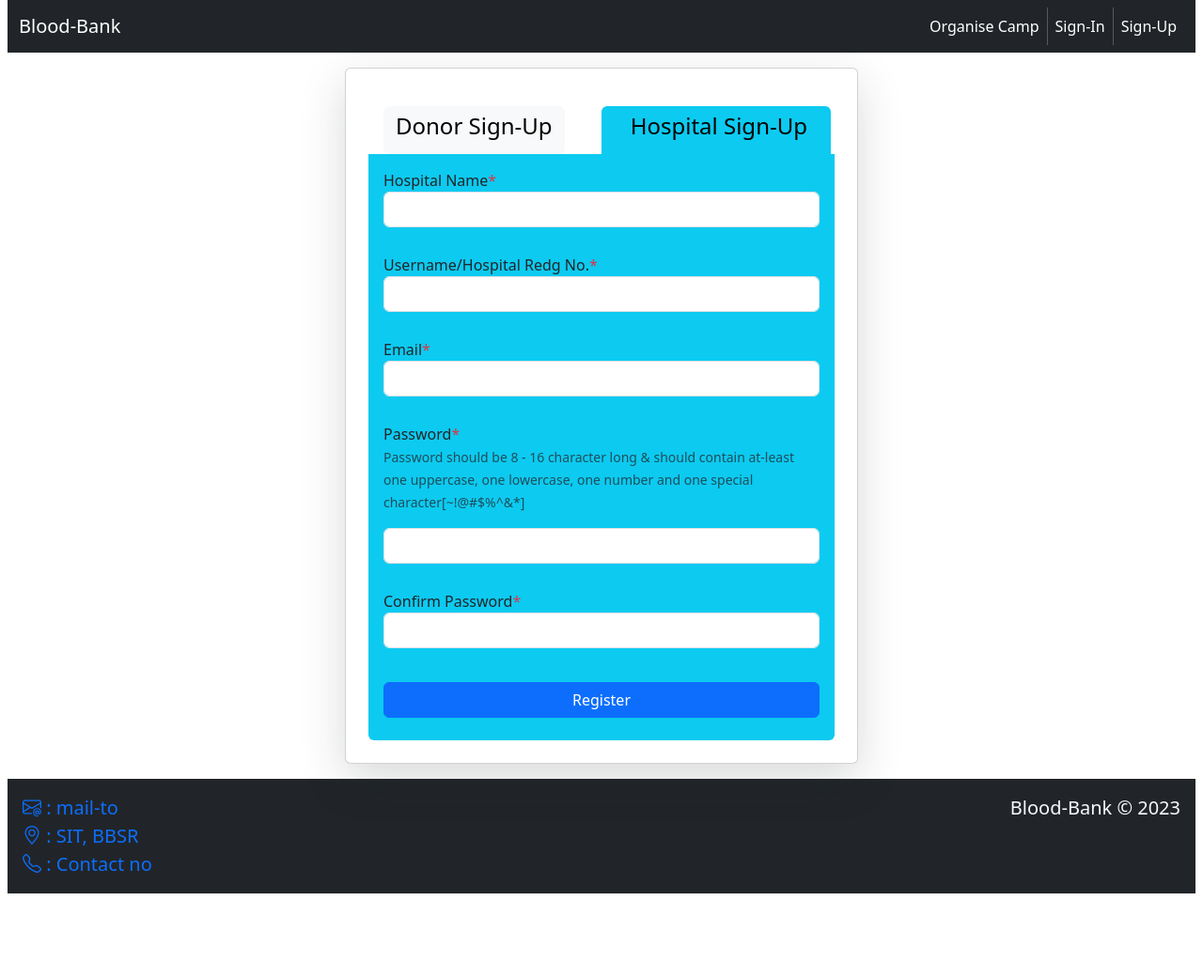
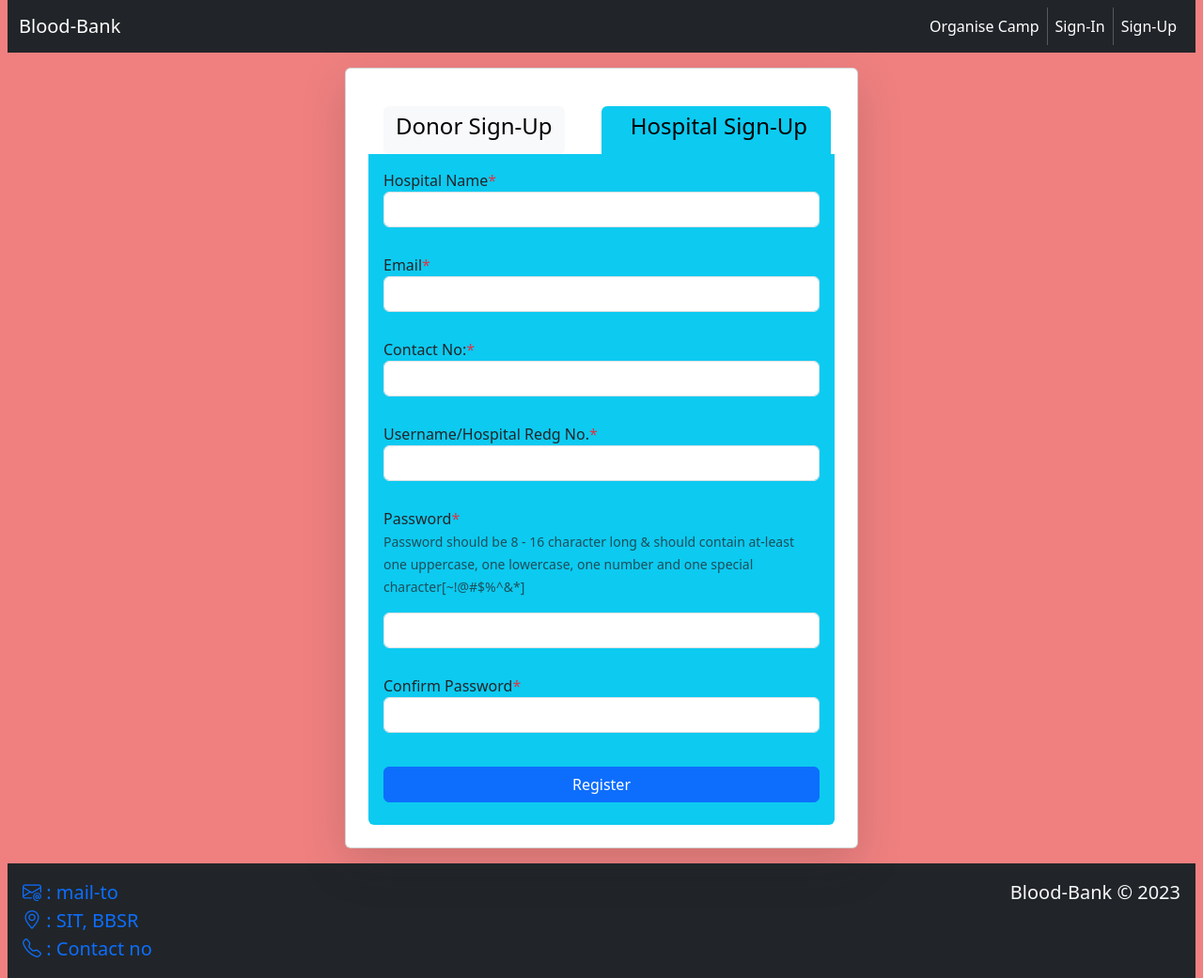
Before and after one commit to ssai2001/bloodbank, a Django app: page /user/hospital/signup in a window 1280 px wide. Shown: the whole page at 94% size. Before the commit the page ends 951 px from the top, so only its background shows below. Run offline with Django 4.2, Linux system fonts and the light colour scheme; some libraries are stand-ins or nearby versions.

```diff
--- a/static/js/hospital-sign-up-validator.js
+++ b/static/js/hospital-sign-up-validator.js
@@ -3,6 +3,7 @@ function validate(){
     const hospital_name = document.getElementById('hospital_name').value;
     const username = document.getElementById('username').value;
     const email = document.getElementById('email').value;
+    const contact = document.getElementById('contact').value;
     const password = document.getElementById('password').value;
     const password2 = document.getElementById('password2').value;
     console.log('hospital name:' + hospital_name.length )
@@ -52,6 +53,22 @@ function validate(){
     else{
         document.getElementById('email_error').innerHTML = ""
         document.getElementById('email').setAttribute("class","form-control is-valid")
+    }
+
+    //contact no validation
+    if(contact === ""){
+        error = true
+        document.getElementById('contact_error').innerHTML = 'Contact No. is required.'
+        document.getElementById('contact').setAttribute("class","form-control is-invalid")
+    }
+    else if(contact.length != 10){
+        error = true
+        document.getElementById('contact_error').innerHTML = 'Please enter a valid Contact No.'
+        document.getElementById('contact').setAttribute("class","form-control is-invalid")
+    }
+    else{
+        document.getElementById('contact_error').innerHTML = ''
+        document.getElementById('contact').setAttribute("class","form-control is-valid")
     }
 
     // Password validation
--- a/templates/base.html
+++ b/templates/base.html
@@ -14,7 +14,7 @@
     {% endblock css %}
     <title>Blood Bank</title>
 </head>
-<body>
+<body style="background-color: lightcoral;">
     <div class="mx-lg-2">
         <nav class="navbar navbar-dark navbar-expand-lg sticky-top bg-dark">
             <div class="container-fluid">
--- a/templates/user/hospital-signup.html
+++ b/templates/user/hospital-signup.html
@@ -34,14 +34,19 @@
                                 <small><label for="hospital_name_error" id="hospital_name_error" class="text-danger"></label></small>
                             </div>
                             <div class="mb-1">
+                                <label for="email">Email<span class="text-danger">*</span></label>
+                                <input type="email" name="email" id="email" class="form-control">
+                                <small><label for="email_error" id="email_error" class="text-danger"></label></small>
+                            </div>
+                            <div class="mb-1">
+                                <label for="contact">Contact No:<span class="text-danger">*</span></label>
+                                <input type="number" name="contact" id="contact" class="form-control" maxlength="10">
+                                <small><label for="contact_error" id="contact_error" class="text-danger"></label></small>
+                            </div>
+                            <div class="mb-1">
                                 <label for="username">Username/Hospital Redg No.<span class="text-danger">*</span></label>
                                 <input type="text" name="username" id="username" class="form-control">
                                 <small><label for="username_error" id="username_error" class="text-danger"></label></small>
-                            </div>
-                            <div class="mb-1">
-                                <label for="email">Email<span class="text-danger">*</span></label>
-                                <input type="text" name="email" id="email" class="form-control">
-                                <small><label for="email_error" id="email_error" class="text-danger"></label></small>
                             </div>
                             <div class="mb-1">
                                 <label for="password">Password<span class="text-danger">*</span></label>
--- a/user/models.py
+++ b/user/models.py
@@ -4,4 +4,5 @@ from django.contrib.auth.models import AbstractUser
 # Create your models here.
 
 class customUser(AbstractUser):
-    b_group = models.TextField(default="none")
+    b_group = models.CharField(max_length=5)
+    contact = models.CharField(max_length=10)
--- a/user/views.py
+++ b/user/views.py
@@ -46,10 +46,11 @@ def donor_signup(request):
         username = request.POST.get('username')
         email = request.POST.get('email')
         password = request.POST.get('password')
+        contact = request.POST.get('contact')
 
         error = False
 
-        print(f_name, l_name, username, email, password, bloodgroup)
+        print(f_name, l_name, username, email, password, bloodgroup, contact)
 
         if customUser.objects.filter(username=username).exists():
             # print('SIC already taken')
@@ -70,7 +71,8 @@ def donor_signup(request):
                 b_group = bloodgroup,
                 username = username,
                 email = email,
-                password = password
+                password = password,
+                contact = contact
             )
             user.save()
             # print('user created')
@@ -86,6 +88,7 @@ def hospital_signup(request):
         username = request.POST.get('username')
         email = request.POST.get('email')
         password = request.POST.get('password')
+        contact = request.POST.get('contactno')
 
         error = False
 
@@ -110,6 +113,7 @@ def hospital_signup(request):
                 username = username,
                 email = email,
                 password = password,
+                contact = contact,
                 is_staff = True
             )
             user.save()
```
Also changed, not shown: static/js/donor-sign-up-validator.js (+19 -1 lines), static/js/organize-validator.js (added, +77 -0 lines), templates/camp/organize.html (+9 -4 lines), templates/user/donor-signup.html (+6 -1 lines), db.sqlite3, donationcamp/migrations/0001_initial.py, donationcamp/migrations/0002_alter_donerdetails_organizerid.py (deleted), donationcamp/migrations/0003_donerdetails_email.py (deleted), user/migrations/0001_initial.py.
